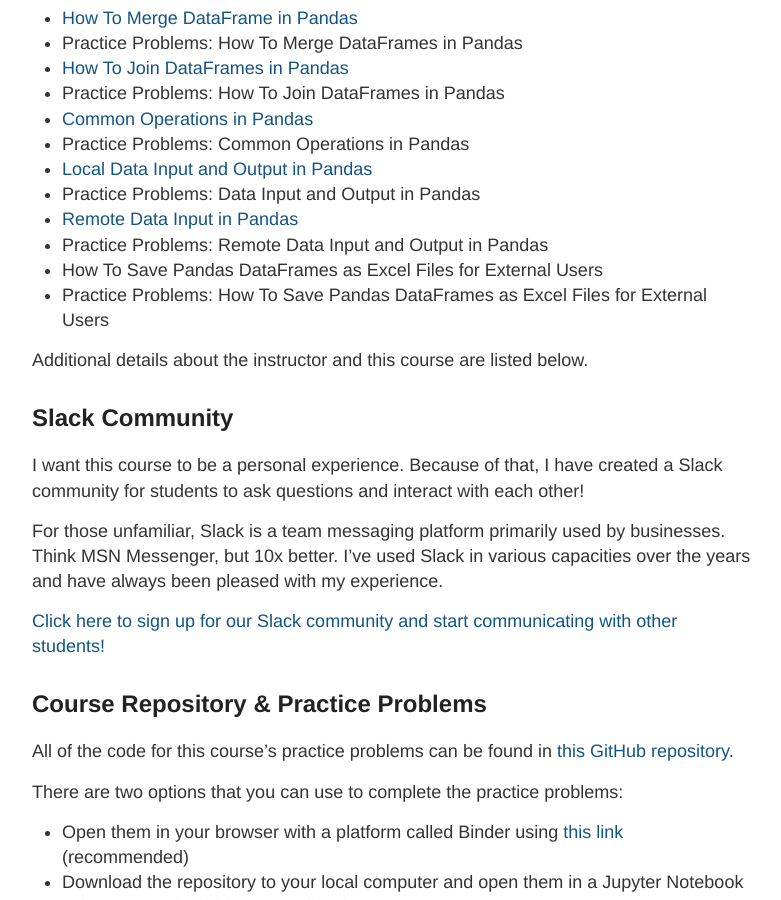
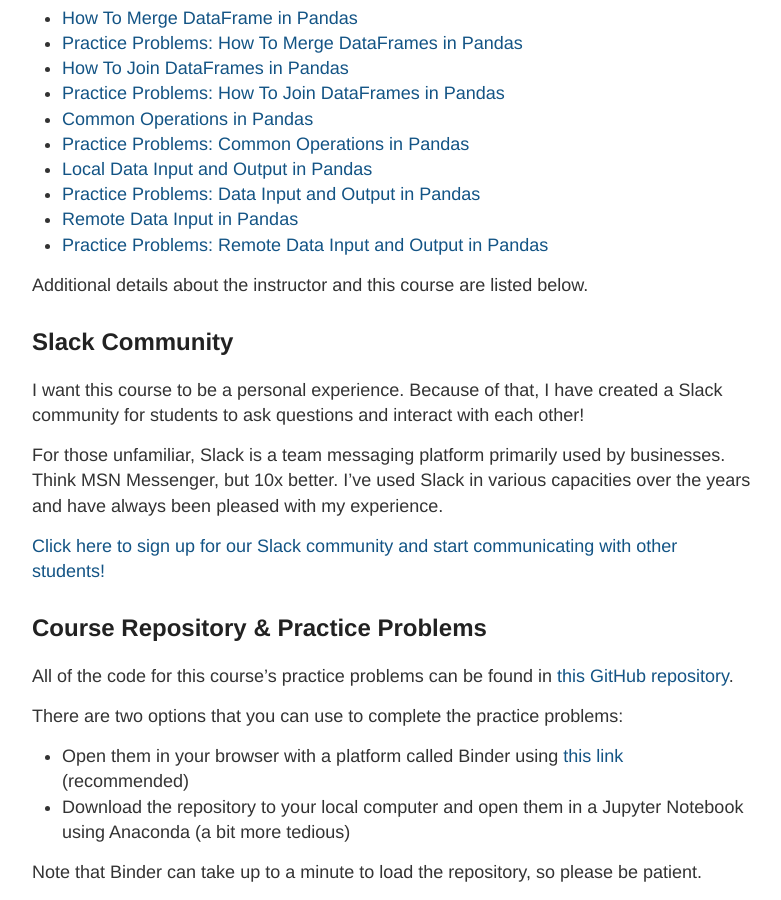
Before and after one commit to rosyberti/website, a Jekyll site: the page built from advanced-python/index.md, in a window 1280 px wide and 900 px high, scrolled down 921 px. Shown: the whole window, without its empty margins (248-1029 px from the left). Built offline with Jekyll 4.4.1, drawn with Linux system fonts in a browser that asks for light colours.

Commit message:
added all URLs

```diff
--- a/advanced-python/index.md
+++ b/advanced-python/index.md
@@ -11,34 +11,32 @@ This course will set you on a path towards becoming an expert in Python programm
 * [How To Import External Libraries in Python]({{ site.baseurl }}/advanced-python/how-to-import-python-libraries/)
 * [Introduction to NumPy]({{ site.baseurl }}/advanced-python/numpy/)
 * [NumPy Arrays]({{ site.baseurl }}/advanced-python/numpy-arrays/)
-* Practice Problems: NumPy Arrays
+* [Practice Problems: NumPy Arrays]({{ site.baseurl }}/advanced-python/numpy-arrays-practice-problems/)
 * [NumPy Methods and Operations]({{ site.baseurl }}/advanced-python/numpy-methods-operations/)
-* Practice Problems: NumPy Methods and Operations
+* [Practice Problems: NumPy Methods and Operations]({{ site.baseurl }}/advanced-python/numpy-methods-operations-practice-problems/)
 * [NumPy Indexing and Assignment]({{ site.baseurl }}/advanced-python/numpy-indexing-assignment/)
-* Practice Problems: NumPy Indexing and Assignment
+* [Practice Problems: NumPy Indexing and Assignment]({{ site.baseurl }}/advanced-python/numpy-indexing-assignment-practice-problems/)
 * [Introduction to Pandas]({{ site.baseurl }}/advanced-python/pandas/)
 * [Pandas Series]({{ site.baseurl }}/advanced-python/pandas-series/)
-* Practice Problems: Pandas Series
+* [Practice Problems: Pandas Series]({{ site.baseurl }}/advanced-python/pandas-series-practice-problems/)
 * [Pandas DataFrames]({{ site.baseurl }}/advanced-python/pandas-dataframes/)
-* Practice Problems: Pandas DataFrames
+* [Practice Problems: Pandas DataFrames]({{ site.baseurl }}/advanced-python/pandas-dataframes-practice-problems/)
 * [How To Deal With Missing Data in Pandas]({{ site.baseurl }}/advanced-python/missing-data-pandas/)
-* Practice Problems: How To Deal With Missing Data in Pandas
+* [Practice Problems: How To Deal With Missing Data in Pandas]({{ site.baseurl }}/advanced-python/missing-data-pandas-practice-problems/)
 * [How To Use Pandas DataFrames' Groupby Method]({{ site.baseurl }}/advanced-python/pandas-dataframes-groupby/)
-* Practice Problems: How To Use Pandas DataFrames' Groupby Method
+* [Practice Problems: How To Use Pandas DataFrames' Groupby Method]({{ site.baseurl }}/advanced-python/pandas-dataframes-groupby-practice-problems/)
 * [How To Concatenate DataFrames in Pandas]({{ site.baseurl }}/advanced-python/how-to-concatenate-pandas-dataframes/)
-* Practice Problems: How To Concatenate DataFrames in Pandas
+* [Practice Problems: How To Concatenate DataFrames in Pandas]({{ site.baseurl }}/advanced-python/how-to-concatenate-pandas-dataframes-practice-problems/)
 * [How To Merge DataFrame in Pandas]({{ site.baseurl }}/advanced-python/how-to-merge-pandas-dataframes/)
-* Practice Problems: How To Merge DataFrames in Pandas
+* [Practice Problems: How To Merge DataFrames in Pandas]({{ site.baseurl }}/advanced-python/how-to-merge-pandas-dataframes-practice-problems/)
 * [How To Join DataFrames in Pandas]({{ site.baseurl }}/advanced-python/how-to-join-pandas-dataframes/)
-* Practice Problems: How To Join DataFrames in Pandas
+* [Practice Problems: How To Join DataFrames in Pandas]({{ site.baseurl }}/advanced-python/how-to-join-pandas-dataframes-practice-problems/)
 * [Common Operations in Pandas]({{ site.baseurl }}/advanced-python/pandas-common-operations/)
-* Practice Problems: Common Operations in Pandas
+* [Practice Problems: Common Operations in Pandas]({{ site.baseurl }}/advanced-python/pandas-common-operations-practice-problems/)
 * [Local Data Input and Output in Pandas]({{ site.baseurl }}/advanced-python/pandas-data-input-output/)
-* Practice Problems: Data Input and Output in Pandas
+* [Practice Problems: Data Input and Output in Pandas]({{ site.baseurl }}/advanced-python/pandas-data-input-output-practice-problems/)
 * [Remote Data Input in Pandas]({{ site.baseurl }}/advanced-python/remote-data/)
-* Practice Problems: Remote Data Input and Output in Pandas
-* How To Save Pandas DataFrames as Excel Files for External Users
-* Practice Problems: How To Save Pandas DataFrames as Excel Files for External Users
+* [Practice Problems: Remote Data Input and Output in Pandas]({{ site.baseurl }}/advanced-python/remote-data-practice-problems/)
 
 Additional details about the instructor and this course are listed below.
 
```
